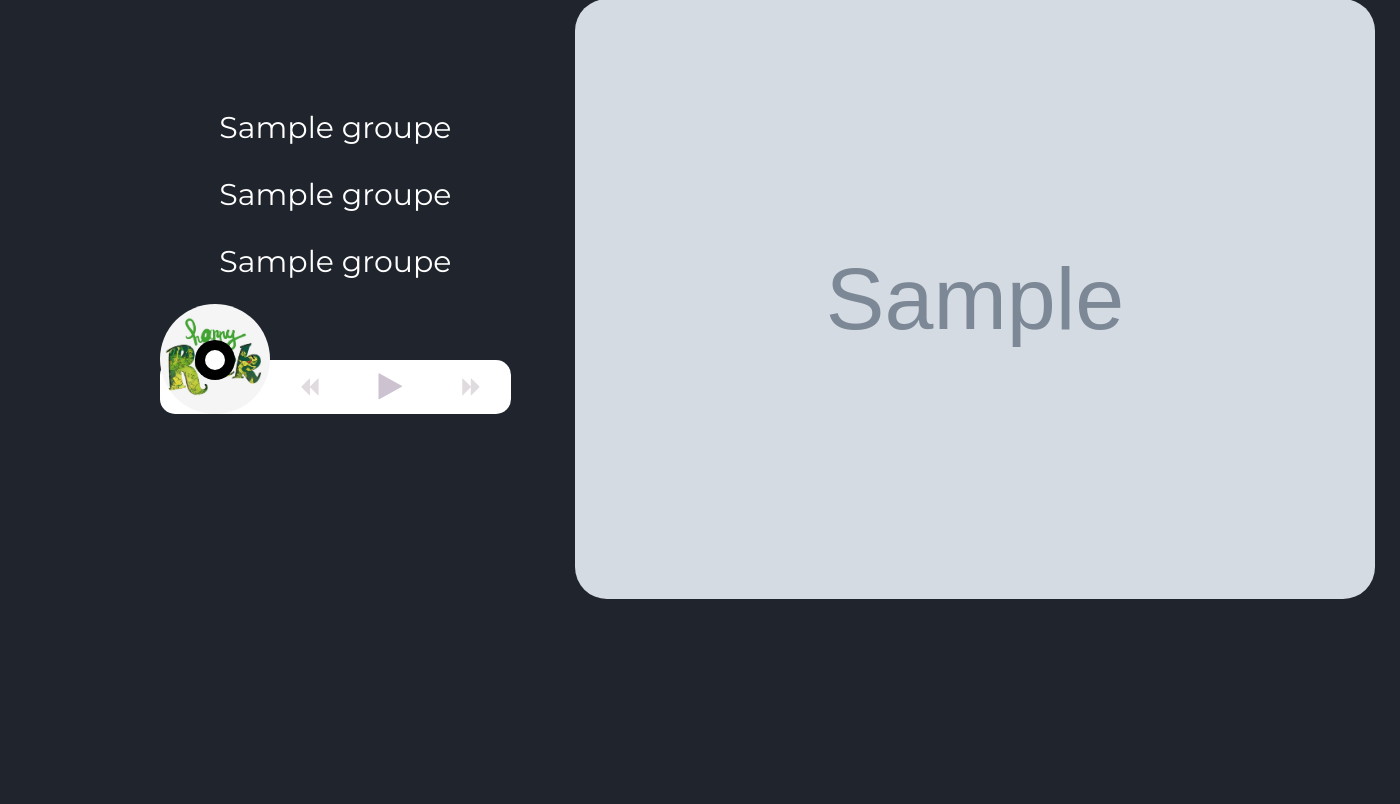
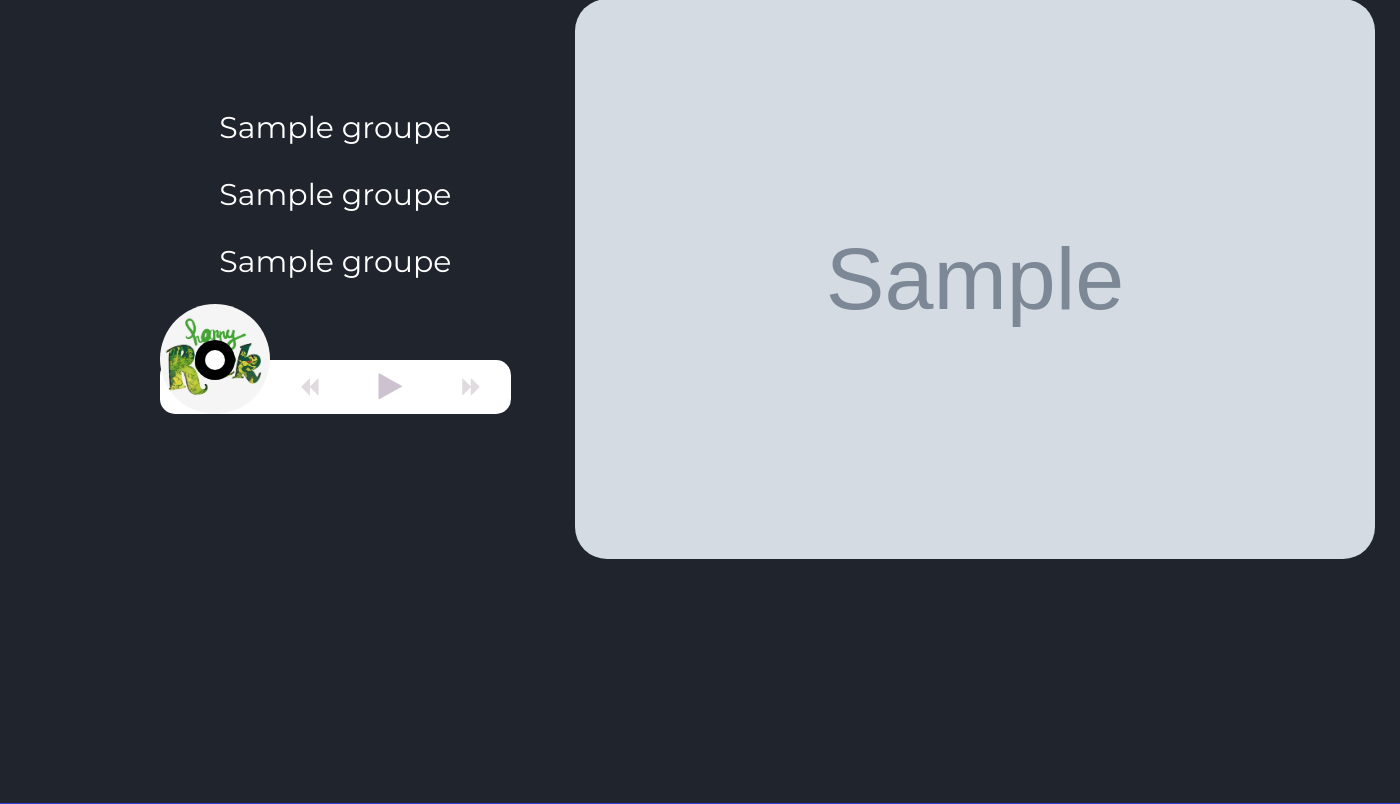
Before and after one commit to DorianLudm/Fest-IUT-O, a Flask app: template festIUTO/templates/profilGroupe.html in a window 1400 px wide. Shown: the part 161-965 px from the top of the page. Run offline with Flask 3, Linux system fonts and the light colour scheme; the template is opened without the code that fills it: most values are stand-ins (such as "Sample title", 1, 10 or a date in 2020); grey boxes marked "Sample" are stand-in pictures; parts of the project's set-up code (start-up, migrations or seed data) failed here and were passed over.

Commit message:
images profil

```diff
--- a/festIUTO/static/css/profilArtiste.css
+++ b/festIUTO/static/css/profilArtiste.css
@@ -24,6 +24,7 @@ nav {
 
 .aside img {
     width: 100vh;
+    height: 70vh;
     border-radius: 2em;
 }
 
```
